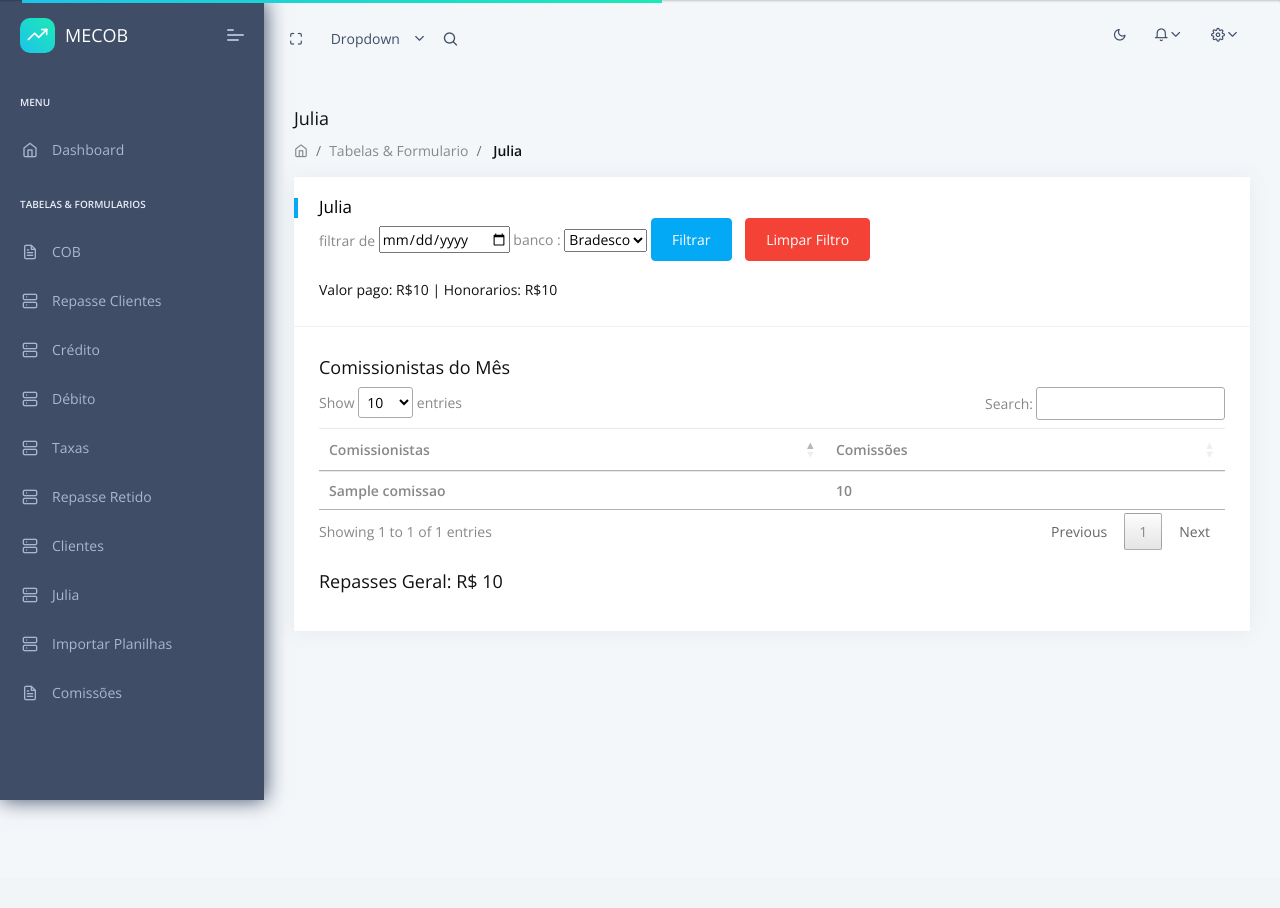
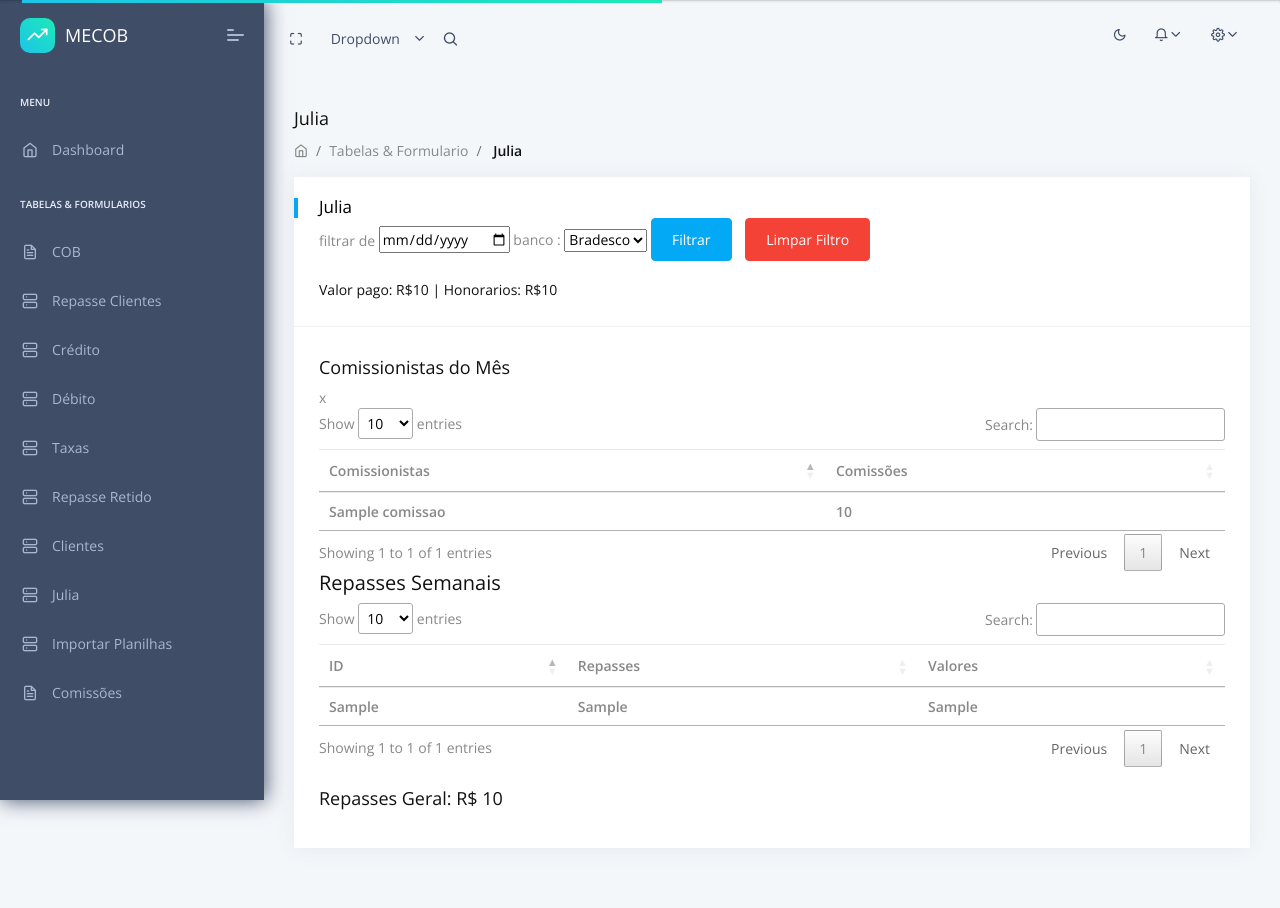
Before and after one commit to tiagond17/mecob_mar23, a Django app: template apps/templates/home/tbl_julia_bootstrap.html in a window 1280 px wide. Before the commit the page ends 814 px from the top, so only its background shows below. Run offline with Django 3.2, Linux system fonts and the light colour scheme; the template is opened without the code that fills it: most values are stand-ins (such as "Sample title", 1, 10 or a date in 2020); lists and menus that the app fills with data are empty; some libraries are stand-ins or nearby versions.

Commit message:
Email Julia Feito, branch atualizada

```diff
--- a/apps/home/models.py
+++ b/apps/home/models.py
@@ -29,6 +29,7 @@ class CadCliente(models.Model):
     animal = models.CharField(_(""), max_length=256, blank=True, null=True)
     evento = models.CharField(_(""), max_length=256, blank=True, null=True)
     informar_repasse = models.CharField(_(""), max_length=50, blank=True, null=True)
+    repasse_semanal = models.BooleanField(_(""), default=False, blank=True, null=True)
 
 
     class Meta:
--- a/apps/templates/home/cad_clientes_table_bootstrap.html
+++ b/apps/templates/home/cad_clientes_table_bootstrap.html
@@ -61,13 +61,14 @@
                             <th>Animal</th>
                             <th>Evento</th>
                             <th>Informar Repasse</th>
+                            <th>Repasse Semanal</th>
                           </tr>
                         </thead>
                         <tbody>
                           {% for cad_cliente in cad_clientes %}
                           <tr>
-                            <th>{{ cad_cliente.id }}</th>
-                            <td>{{ cad_cliente.nome }}</td>
+                            <th>{{ cad_cliente.vendedor.id }}</th>
+                            <td>{{ cad_cliente.vendedor.nome }}</td>
                             <td>{{ cad_cliente.codigo }}</td>
                             <td>{{ cad_cliente.sim }}</td>
                             <td>{{ cad_cliente.nao }}</td>
@@ -77,6 +78,7 @@
                             <td>{{ cad_cliente.animal }}</td>
                             <td>{{ cad_cliente.evento }}</td>
                             <td>{{ cad_cliente.informar_repasse }}</td>
+                            <td>{{ cad_cliente.repasse_semanal }}</td>
                           {% endfor %}
                           {% comment %}
                           <tr>
--- a/apps/templates/home/tbl_julia_bootstrap.html
+++ b/apps/templates/home/tbl_julia_bootstrap.html
@@ -98,6 +98,7 @@
                   </div>
                   <div class="card-block table-border-style">
                     <h5>Comissionistas do Mês</h5>
+                    {{repasses_semanal}}
                     <div class="table-responsive">
                       <table class="table table-hover" id="table-julia">
                         <thead>
@@ -116,9 +117,31 @@
                         </tbody>
                       </table>
                     </div>
+                    <h4>Repasses Semanais</h4>
+                    <div class="table-responsive">
+                      <table class="table table-hover" id="table-repasses-semanais">
+                        <thead>
+                          <tr>
+                            <th>ID</th>
+                            <th>Repasses</th>
+                            <th>Valores</th>
+                          </tr>
+                        </thead>
+                        <tbody>
+                          {% for querie in repasses_semanais %}
+                          <tr>
+                            <th>{{querie.0}}</th>
+                            <th>{{querie.1}}</th>
+                            <th>{{querie.2}}</th>
+                          </tr>
+                          {% endfor %}
+
+                        </tbody>
+                      </table>
+                    </div>
 
                     <br>
-                    <h5>Repasses Geral: R$ {{repasses_geral.repasses|intcomma}}</h5>
+                    <h5>Repasses Geral: R$ {{repasses_gera_descontado|intcomma}}</h5>
                   </div>
                 </div>
               </div>
@@ -141,6 +164,7 @@
   $(document).ready(function(){
     $('#table-julia').DataTable();
     $('#table-repasse').DataTable();
+    $('#table-repasses-semanais').DataTable();
   })
 </script>
 {% endblock javascripts %}
```
Also changed, not shown: apps/home/views.py (+32 -21 lines), apps/home/migrations/0016_cadcliente_repasse_semanal.py (added), 1 other file.
